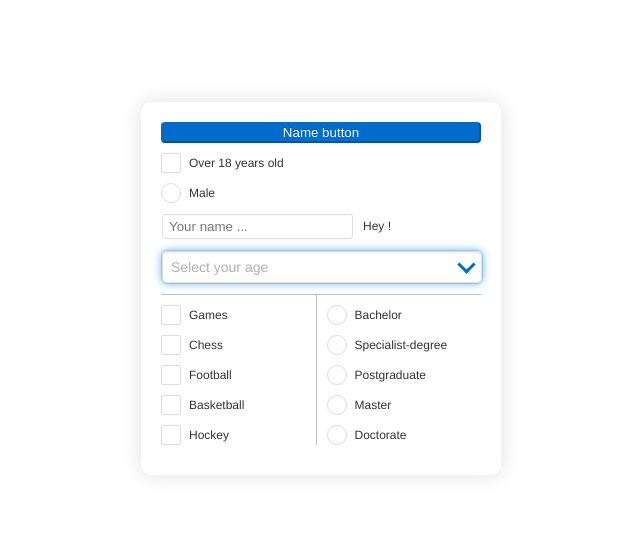
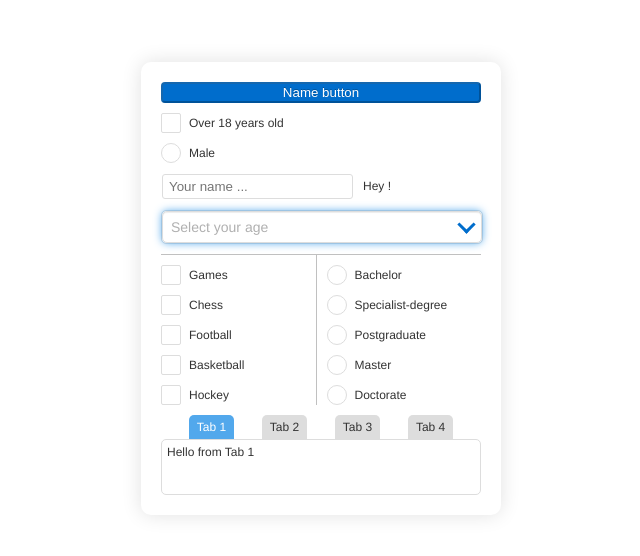
Before and after one commit to poS31d0n/components-vue-3, a Vue app: page / in a window 1280 px wide. Shown: the part 112-668 px from the top of the page, without its empty margins (319-959 px from the left). Built offline with nearby package versions, Linux system fonts and the light colour scheme.

Commit message:
fix Tab & Tabs

```diff
--- a/src/components/Tab/Tab.scss
+++ b/src/components/Tab/Tab.scss
@@ -1,27 +1,7 @@
-.tab {
-  width: inherit;
-
-  &__title {
-    display: flex;
-    align-items: center;
-    justify-content: center;
-
-    height: auto;
-    width: auto;
-
-    border: 1px solid $color-border;
-    border-bottom: 0;
-    border-radius: 5px 5px 0 0;
-
-    &:hover {
-      background-color: $color-border;
-    }
-
-    &_text {
-      font-size: 12px;
-
-      margin: 0;
-    }
-  }
-
+.tab-content {
+  padding: 2px 5px;
+  font-size: 12px;
+  min-height: 50px;
+  border: 1px solid $color-border;
+  border-radius: 5px;
 }
--- a/src/components/Tab/Tab.vue
+++ b/src/components/Tab/Tab.vue
@@ -1,11 +1,6 @@
 <template>
-  <div class="tab" @click="selectTab, selected = !selected">
-    <div class="tab__title" >
-      <p class="tab__title_text">{{ this.title }}</p>
-    </div>
-    <div v-show="title == selectedTitle">
-      <slot name="default"></slot>
-    </div>
+  <div class="tab-content" v-show="title == selectedTitle">
+    <slot></slot>
   </div>
 </template>
 
@@ -14,26 +9,14 @@ import { inject, ref } from 'vue';
 
 export default {
   name: 'Tab',
-  props: {
-    title: {
-      default: '',
-      type: String,
-    }
-  },
+  props: ['title'],
   setup() {
-    const selected = ref(true);
-    const selectedTitle = inject('selectedTitle')
+    const selectedTitle = inject("selectedTitle")
 
     return {
-      selectedTitle, selected
+      selectedTitle
     }
-  },
-  methods: {
-    selectTab(event) {
-      console.log(event.target)
-      this.$emit("clickTab", this.event);
-    }
-  },
+  }
 }
 </script>
 
--- a/src/components/Tabs/Tabs.scss
+++ b/src/components/Tabs/Tabs.scss
@@ -0,0 +1,31 @@
+.tabs {
+  width: 100%;
+  margin: 0;
+
+  &__header {
+    display: flex;
+    justify-content: space-evenly;
+
+    list-style: none;
+    padding: 0;
+    margin: 0;
+
+    li {
+      font-size: 12px;
+      text-align: center;
+
+      padding: 2px 8px;
+      border-radius: 5px 5px 0 0;
+      background-color: $color-border;
+
+      &:hover {
+        background-color: $color-default-lightblue;
+      }
+
+      &.selected {
+        background-color: $color-default-blue;
+        color: $color-white;
+      }
+    }
+  }
+}
--- a/src/components/Tabs/Tabs.vue
+++ b/src/components/Tabs/Tabs.vue
@@ -1,15 +1,37 @@
 <template>
-  <div>
-
+  <div class="tabs">
+    <ul class="tabs__header">
+      <li
+        v-for="title in tabTitles"
+        :key="title"
+        :class="{ selected: title == selectedTitle }"
+        @click="selectedTitle = title"
+      >
+        {{ title }}
+      </li>
+    </ul>
+    <slot></slot>
   </div>
 </template>
 
 <script>
+import { ref, provide } from "vue";
+
 export default {
+  name: "Tab",
+  setup(props, { slots }) {
+    const tabTitles = ref(slots.default().map((tab) => tab.props.title));
+    const selectedTitle = ref(tabTitles.value[0]);
 
-}
+    provide("selectedTitle", selectedTitle);
+    return {
+      tabTitles,
+      selectedTitle,
+    };
+  },
+};
 </script>
 
 <style lang="scss" scoped>
-  @import './Tabs.scss';
+@import "./Tabs.scss";
 </style>
```
